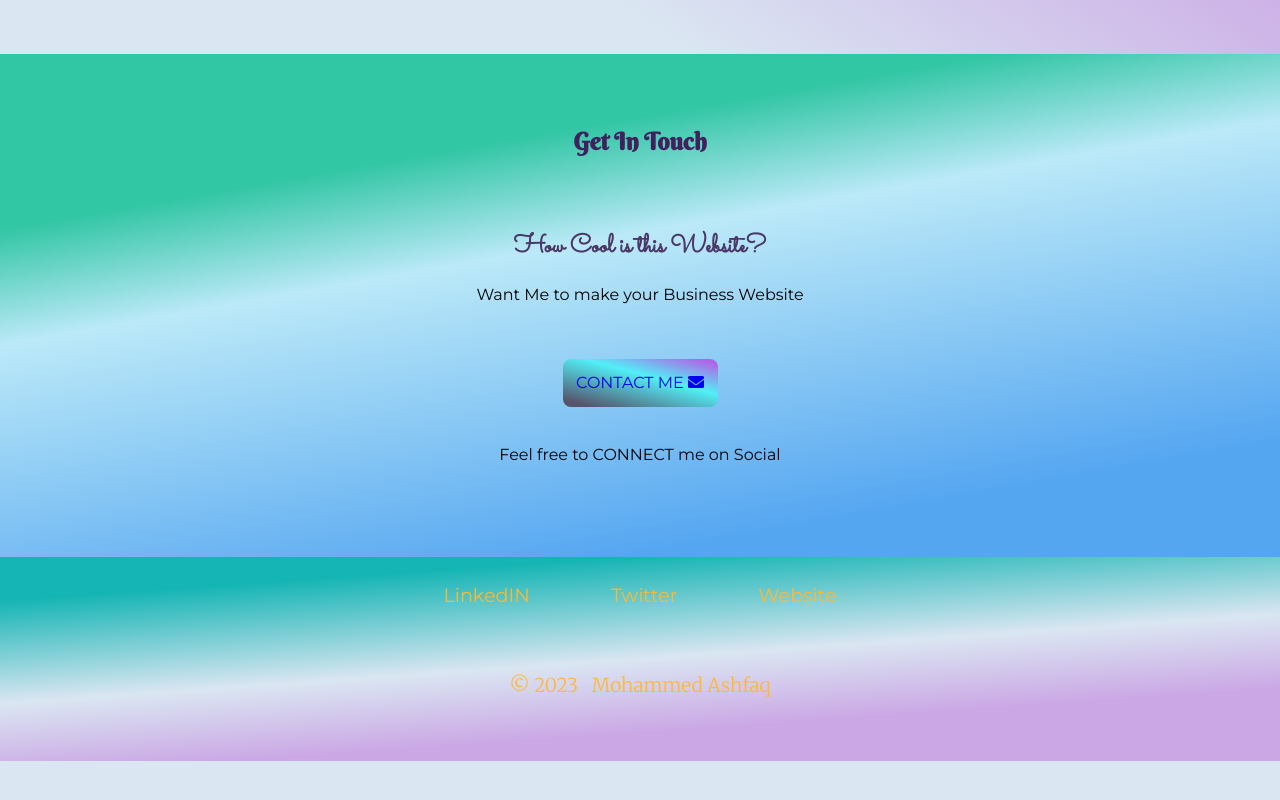
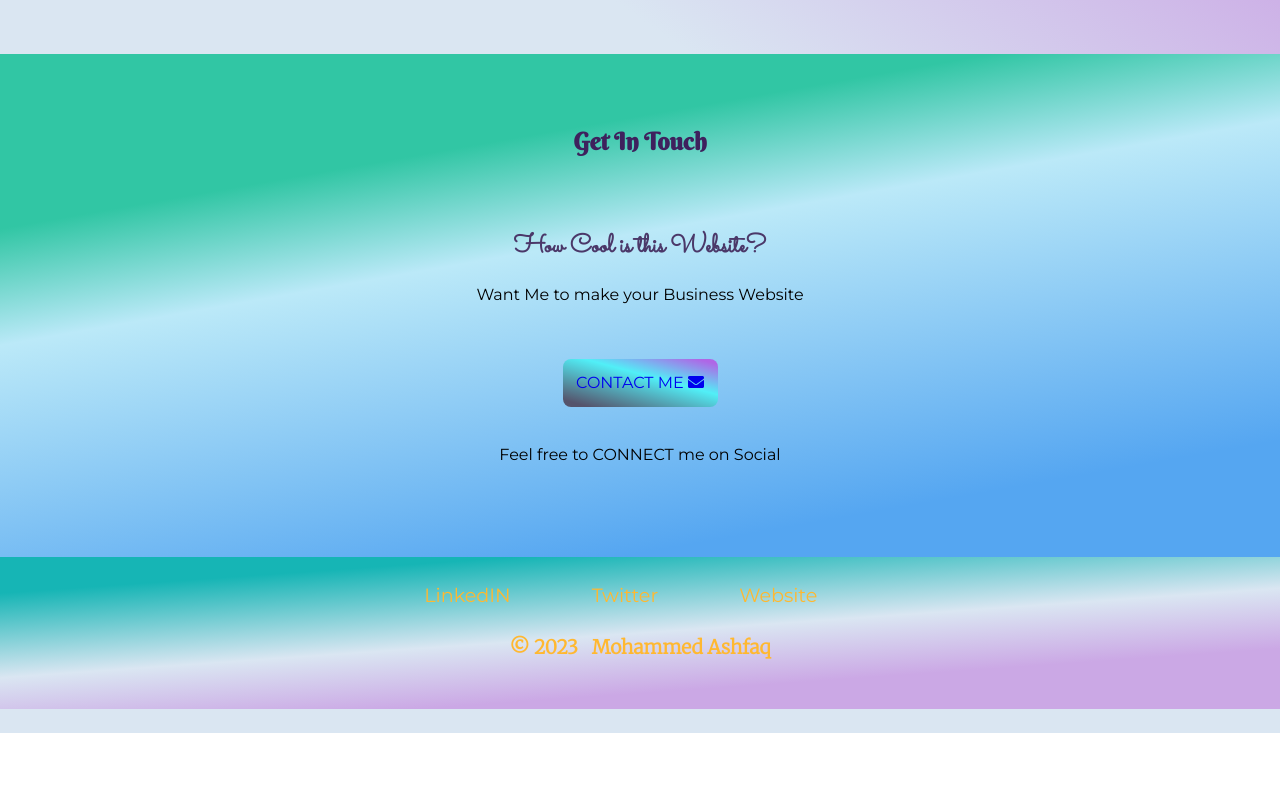
Before and after one commit to MohammedAshfaq2468/MySite-MAH, a plain HTML site: page index.html in a window 1280 px wide. Shown: the part 2187-2987 px from the top of the page. After the commit the page ends 2920 px from the top, so only its background shows below. Drawn offline with Linux system fonts and the light colour scheme; some icons are missing; a web font is replaced by a local one.

Commit message:
Update index.html

```diff
--- a/index.html
+++ b/index.html
@@ -115,7 +115,7 @@
     <a class="footer-link  " href="https://www.linkedin.com/in/ashfaq-793528148"> <i class="fa-brands fa-linkedin"> </i> LinkedIN</a>
     <a class="footer-link " href="https://twitter.com/ashfaq0108?t=Dn1VwMHwLHHZSU_2g46ftw&s=09"> Twitter</a>
     <a class="footer-link " href="https://www.facebook.com/Islam.is.Perfect.But.not.Me">Website</a>
-    <a class="footer-link  "
+    <a class="footer-link  "   </a>
     <b style="padding-top: 2.30%;  display: block; font-family: 'Merriweather', serif;  ">© 2023 &nbsp; Mohammed Ashfaq </b>
   </div>
 </body>
```
